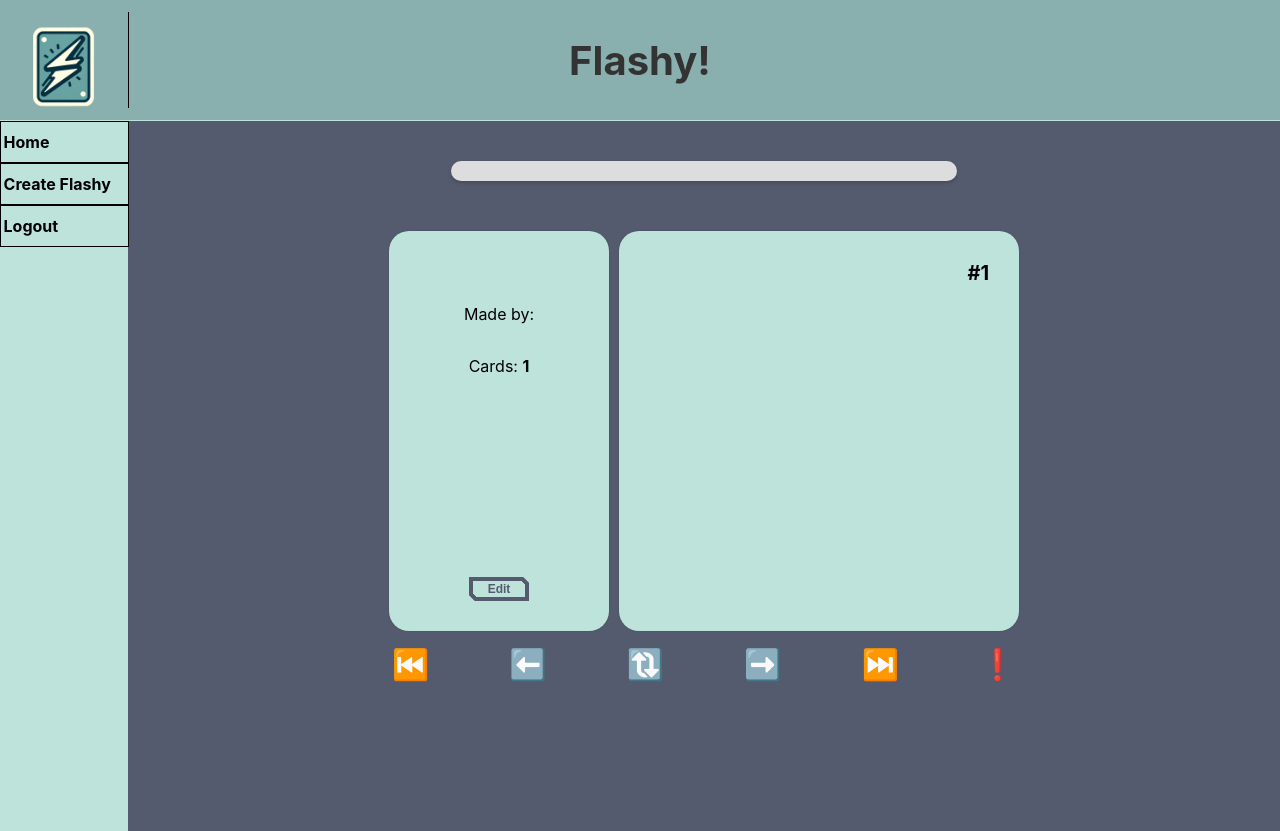
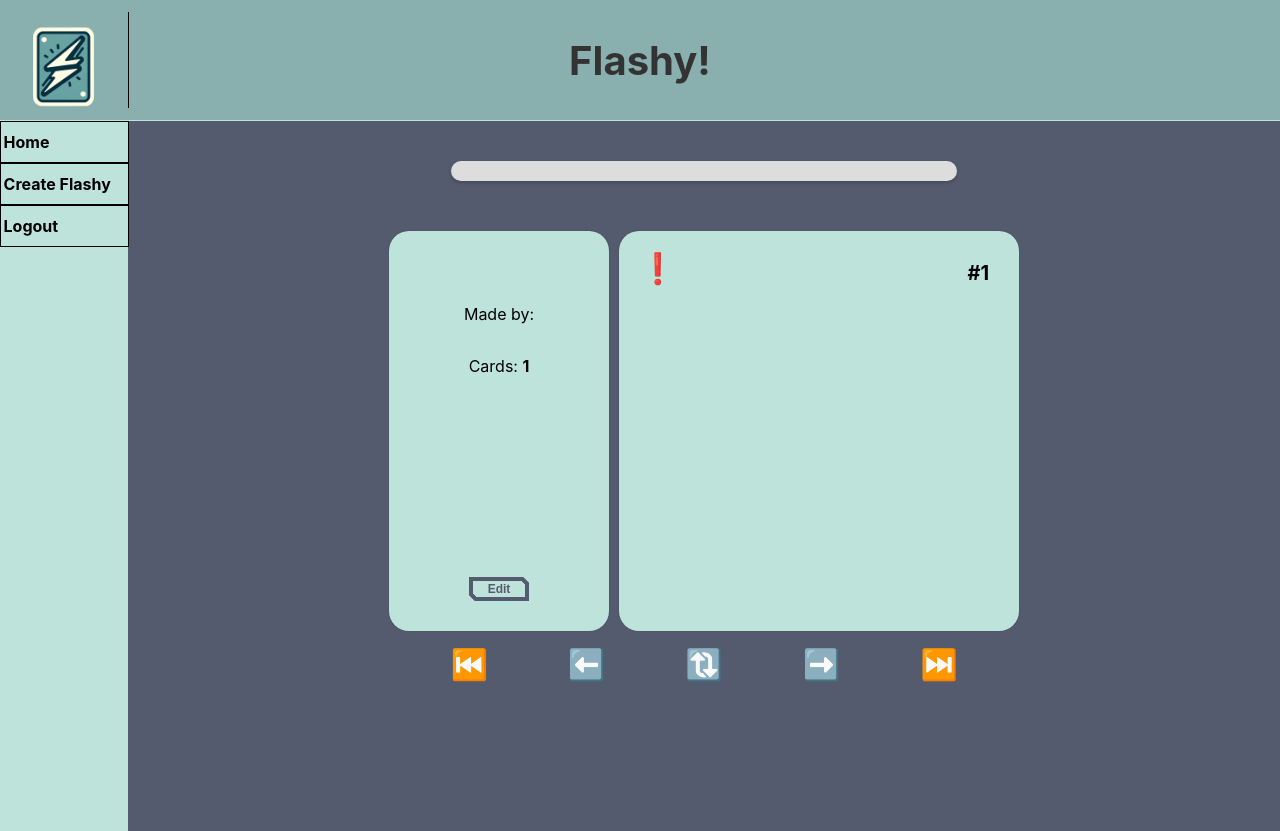
Before and after one commit to ThomasHWik/Flashy-frontend, a React (Create React App) app: page /quiz in a window 1280 px wide. Built offline with nearby package versions, Linux system fonts and the light colour scheme; no server answers.

Commit message:
Resolve "fix: flagging on quiz page"

```diff
--- a/src/components/quiz.js
+++ b/src/components/quiz.js
@@ -23,7 +23,6 @@ function Quiz() {
       let newList = [...currentDeck.cards, currentCard];
       return { ...currentDeck, cards: newList};
       });
-      setCurrentCardIndex(0);
       setShowAnswer(0);
   }
 
@@ -134,6 +133,18 @@ function Quiz() {
     cursor: "pointer",
   };
 
+  const buttonFlagStyle = {
+    padding: 10,
+    border: "#FAF9F9",
+    fontSize: "30px",
+    background: "#bee3db",
+    cursor: "pointer",
+    position: "absolute",
+    top: 10,
+    left: 10,
+    zIndex: 3,
+  };
+
   /* LIKE, FAV og FLAG buttons
     <p className="buttonFlag">
       <button style={buttonEmojiStyle}>❗</button>
@@ -164,7 +175,14 @@ function Quiz() {
 
             </div>
           </div>
+
           <div className="quizBox" onClick={() => setShowAnswer(!showAnswer)}>
+            <p>
+              <button style={buttonFlagStyle} onClick={(e) => {e.stopPropagation(); markAsDifficult();}}>
+              ❗
+              </button>
+            </p>
+
             <p className="cardText">
               <span>#{currentCardIndex+1}</span>
               {deck.cards.length > 0 ? showAnswer
@@ -208,12 +226,6 @@ function Quiz() {
             </button>
           </p>
 
-          <p className="buttonFlag">
-            <button style={buttonEmojiStyle} onClick={() => markAsDifficult()}>
-            ❗
-            </button>
-          </p>
-
         </div>
       </div>
     </div>
```
